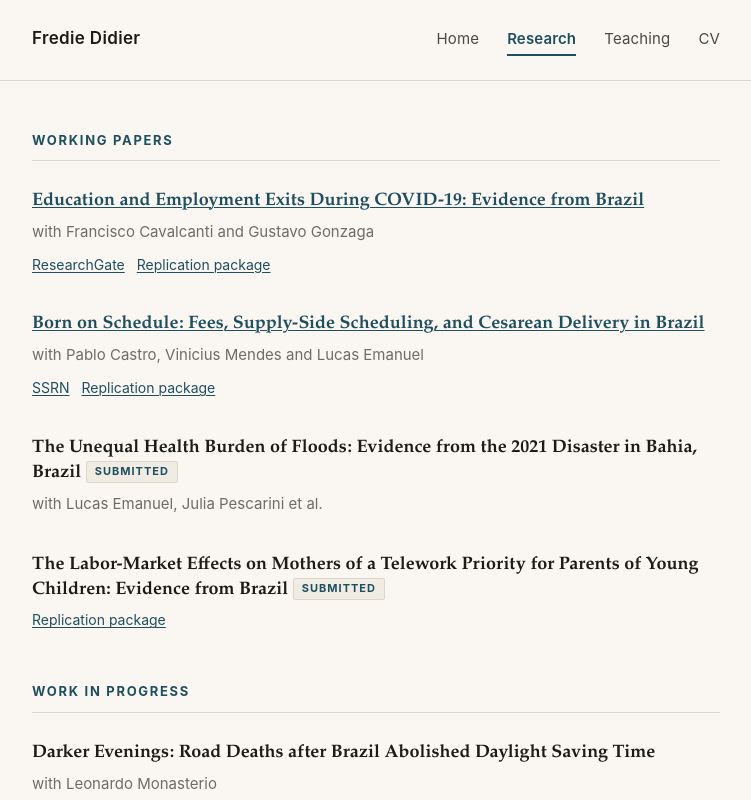
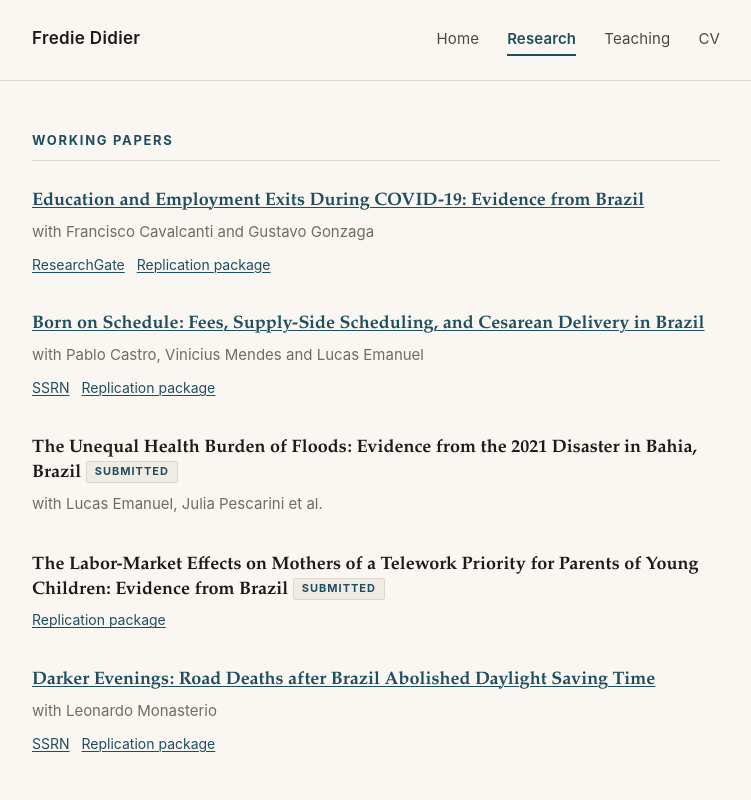
Before and after one commit to FredieDidier/FredieDidier.github.io, a plain HTML site: page research.html in a window 1280 px wide. Shown: the top 800 px of the page, without its empty margins (264-1015 px from the left). Drawn offline with Linux system fonts and the light colour scheme.

Commit message:
List Darker Evenings as a working paper

```diff
--- a/research.html
+++ b/research.html
@@ -69,13 +69,19 @@
     </p>
   </article>
 
+  <article class="entry">
+    <p class="entry__title">
+      <a href="https://papers.ssrn.com/sol3/papers.cfm?abstract_id=7701059">Darker Evenings: Road Deaths
+      after Brazil Abolished Daylight Saving Time</a>
+    </p>
+    <p class="entry__authors">with Leonardo Monasterio</p>
+    <p class="entry__links">
+      <a href="https://papers.ssrn.com/sol3/papers.cfm?abstract_id=7701059">SSRN</a>
+      <a href="https://github.com/FredieDidier/DaylightSaving">Replication package</a>
+    </p>
+  </article>
+
   <h2>Work in Progress</h2>
-
-  <article class="entry">
-    <p class="entry__title">Darker Evenings: Road Deaths after Brazil Abolished Daylight
-    Saving Time</p>
-    <p class="entry__authors">with Leonardo Monasterio</p>
-  </article>
 
   <article class="entry">
     <p class="entry__title">Ninety Minutes: Hospital Care and Violent Death on
```
